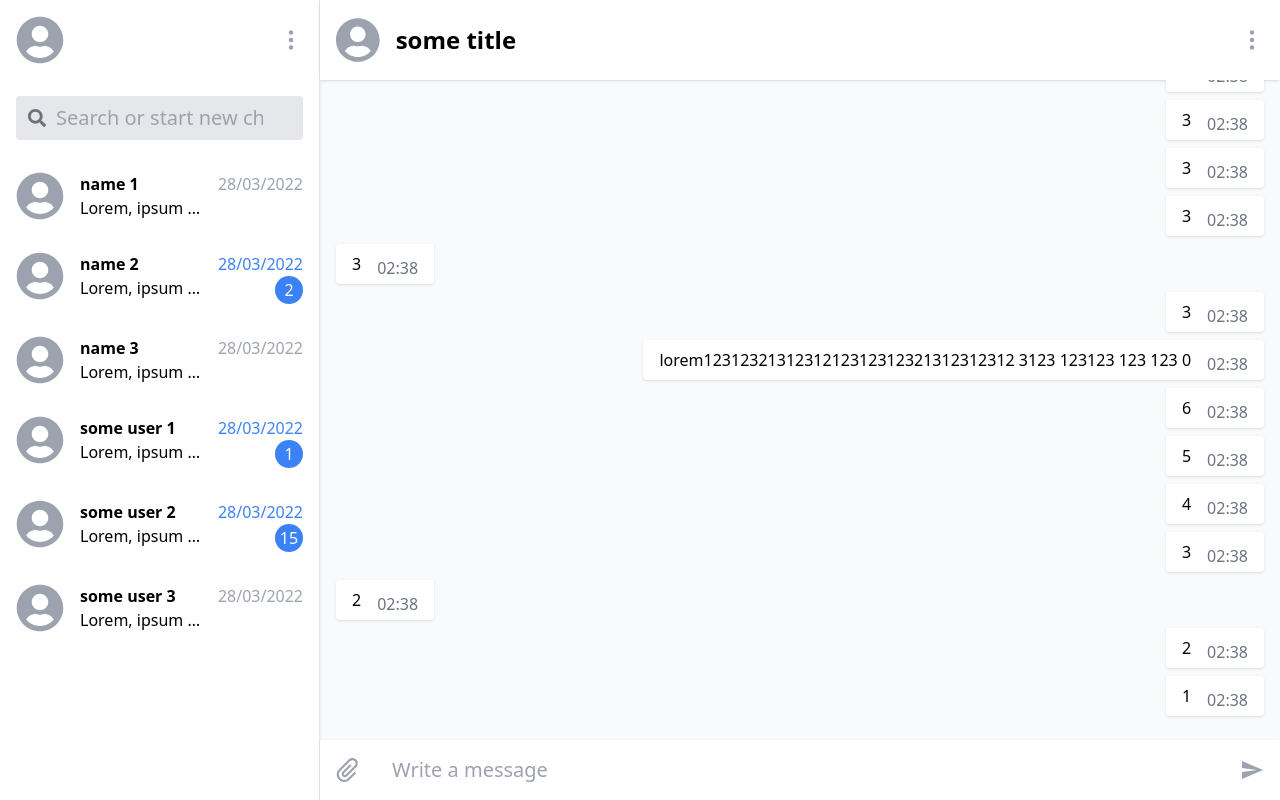
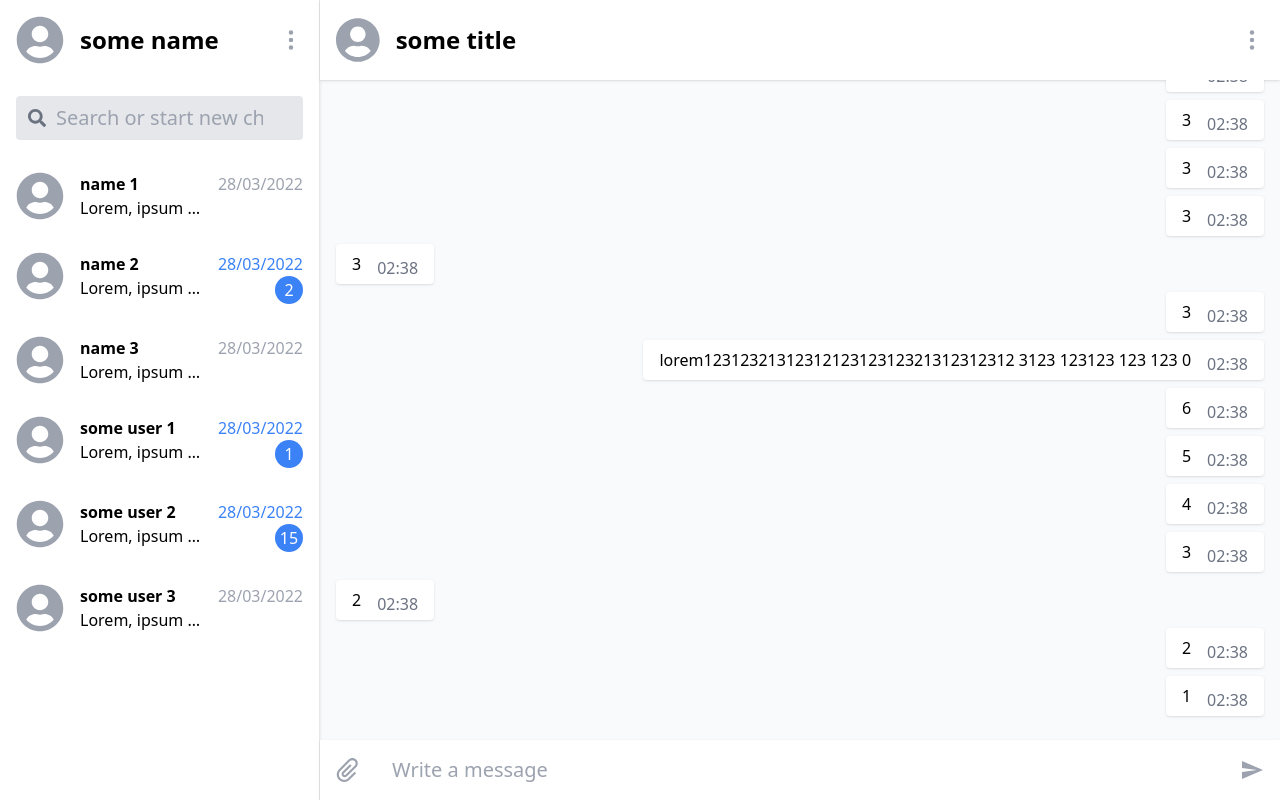
Before and after one commit to yap8/chat, a React (Create React App) app in the folder client/: page /login in a window 1280 px wide. Built offline with nearby package versions, Linux system fonts and the light colour scheme.

Commit message:
linked sidebar header with state and reworked styles a bit

```diff
--- a/client/src/components/Sidebar/Header.js
+++ b/client/src/components/Sidebar/Header.js
@@ -1,10 +1,20 @@
+import { useSelector } from 'react-redux'
 import { FaUserCircle } from 'react-icons/fa'
 import { BsThreeDotsVertical } from 'react-icons/bs'
 
 const Header = () => {
+  const { name, avatar } = useSelector(state => state.user)
+
   return (
-    <div className="flex justify-between p-4">
-      <FaUserCircle className="text-5xl text-gray-400" />
+    <div className="flex justify-between items-center bg-white p-4">
+      <div className="w-12 h-12 mr-4">
+        {avatar ? (
+          <img src={avatar} alt="profile pic" />
+        ) : (
+          <FaUserCircle className="text-5xl text-gray-400" />
+        )}
+      </div>
+      <h1 className="w-full font-semibold text-2xl">{name}</h1>
       <button className="group">
         <BsThreeDotsVertical className="w-6 h-6 text-gray-400 transition group-hover:text-gray-800" />
       </button>
--- a/client/src/redux/reducers/userReducer.js
+++ b/client/src/redux/reducers/userReducer.js
@@ -1,5 +1,7 @@
 const initialState = {
-  id: '123123'
+  id: '123123',
+  name: 'some name',
+  avatar: null
 }
 
 const userReducer = (state = initialState, action) => {
```
